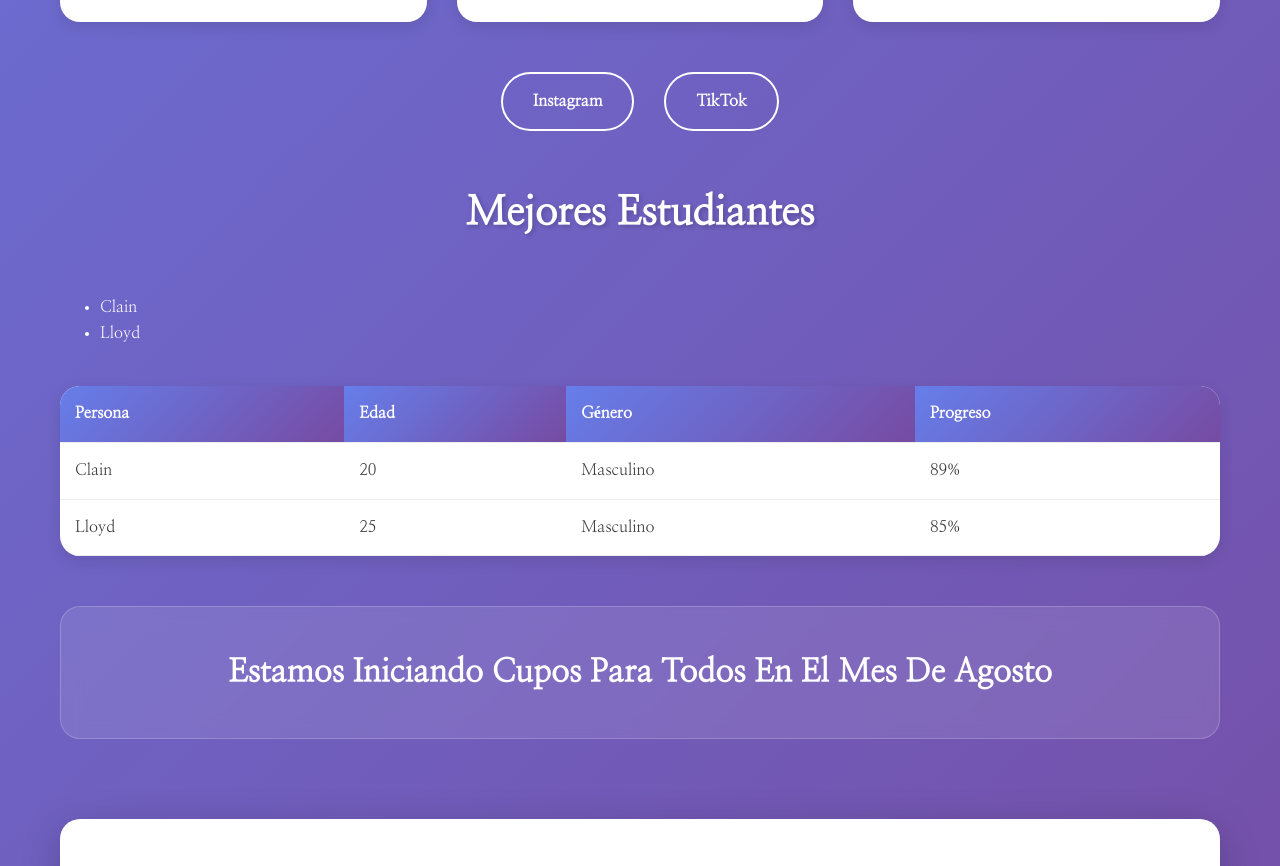
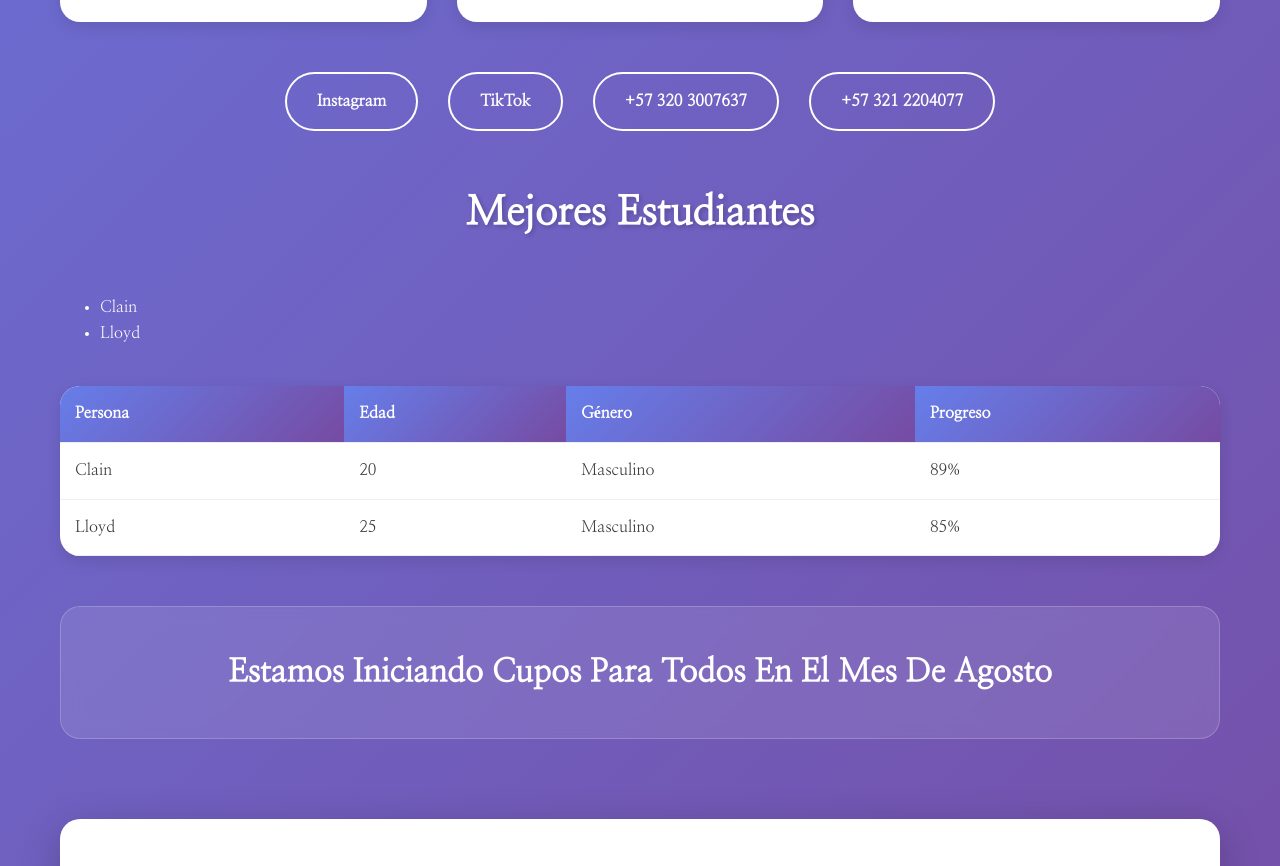
Before and after one commit to reindomador/mundo-edita, a plain HTML site: page mundo-edita.html in a window 1280 px wide. Shown: the part 1641-2507 px from the top of the page. Drawn offline with Linux system fonts and the light colour scheme.

Commit message:
numeros añadidos

```diff
--- a/mundo-edita.html
+++ b/mundo-edita.html
@@ -471,7 +471,10 @@
     <div class="social-links">
       <a href="https://www.instagram.com/reindomador/">Instagram</a>
       <a href="https://www.tiktok.com/@rein.domador">TikTok</a>
+        <a href="https://wa.me/573203007637" target="_blank">+57 320 3007637</a>
+      <a href="https://wa.me/573212204077" target="_blank">+57 321 2204077</a>
     </div>
+
 
     <h2 class="section-title">Mejores Estudiantes</h2>
     <ul>
```
